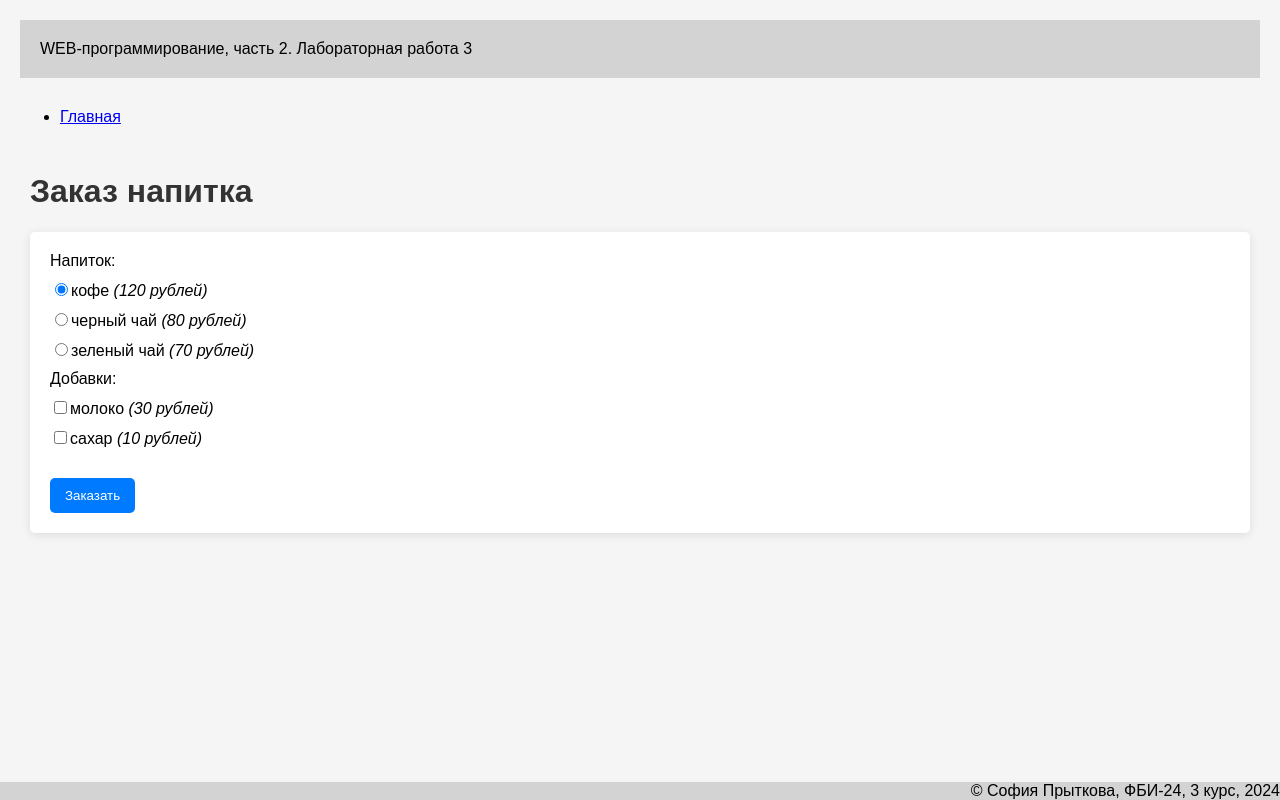
After one commit to pritkusha/web-programming-labs-2, a Flask app: template templates/lab3/order.html in a window 1280 px wide. The commit adds this page. Run offline with Flask 3, Linux system fonts and the light colour scheme; the template is opened without the code that fills it, so the values that code supplies are empty.

Commit message:
Заказ напитка

```diff
--- a/templates/lab3/lab3.html
+++ b/templates/lab3/lab3.html
@@ -13,5 +13,6 @@
     <ol>
         <li><a href="/lab3/cookie">Куки</a></li>
         <li><a href="/lab3/del_cookie">Очистить куки</a></li>
+        <li><a href="/lab3/order">Заказ напитка</a></li>
     </ol>
 {% endblock %}
--- /dev/null
+++ b/templates/lab3/order.html
@@ -0,0 +1,67 @@
+{% extends "base.html" %}
+
+{#  номер лабораторной работы: #}
+{% block lab %}Лабораторная работа 3{% endblock %}
+
+{# основной контент: #}
+{% block main %}
+    <h1>Заказ напитка</h1>
+
+    <form action="/lab3/pay">
+        <div>Напиток:</div>
+        <label>
+            <input type="radio" value="cofee" name="drink" checked>кофе <i>(120 рублей)</i>
+        </label>
+        <label>
+            <input type="radio" value="black tea" name="drink">черный чай <i>(80 рублей)</i>
+        </label>
+        <label>
+            <input type="radio" value="green tea" name="drink">зеленый чай <i>(70 рублей)</i>
+        </label>
+
+        <div>Добавки:</div>
+        <label>
+            <input type="checkbox" name="milk">молоко <i>(30 рублей)</i>
+        </label>
+        <label>
+            <input type="checkbox" name="sugar">сахар <i>(10 рублей)</i>
+        </label>
+
+        <div>
+            <button type="submit">Заказать</button>
+        </div>
+    </form>
+
+    <style>
+        body {
+            font-family: Arial, sans-serif;
+            background-color: #f5f5f5;
+            padding: 20px;
+        }
+        h1 {
+            color: #333;
+        }
+        form {
+            background-color: #fff;
+            padding: 20px;
+            border-radius: 5px;
+            box-shadow: 0 2px 10px rgba(0, 0, 0, 0.1);
+        }
+        label {
+            display: block;
+            margin: 10px 0;
+        }
+        button {
+            margin-top: 20px;
+            padding: 10px 15px;
+            background-color: #007BFF;
+            color: white;
+            border: none;
+            border-radius: 5px;
+        }
+        button:hover {
+            background-color: #0056b3;
+        }
+    </style>
+
+{% endblock %}
```
Also changed, not shown: lab3.py (+30 -0 lines), templates/lab3/pay.html (added, +66 -0 lines), templates/lab3/success.html (added, +59 -0 lines).
